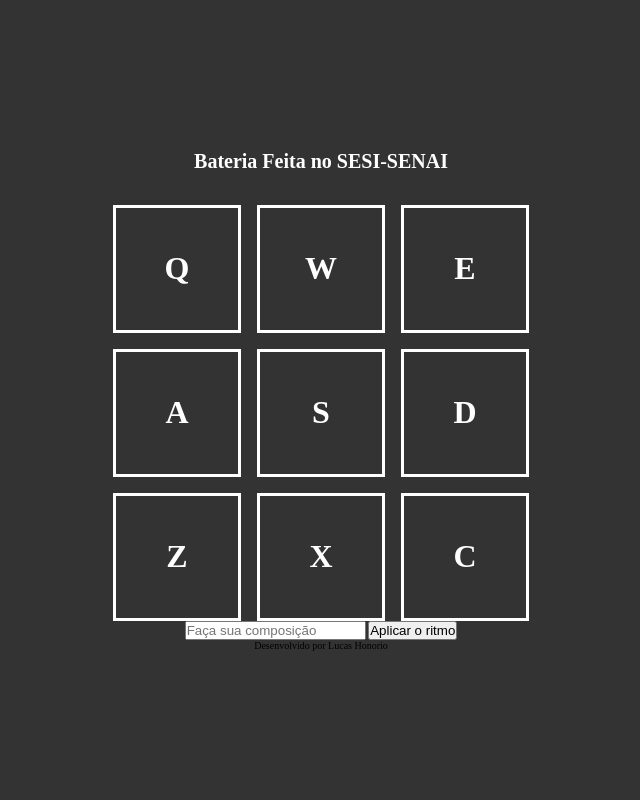
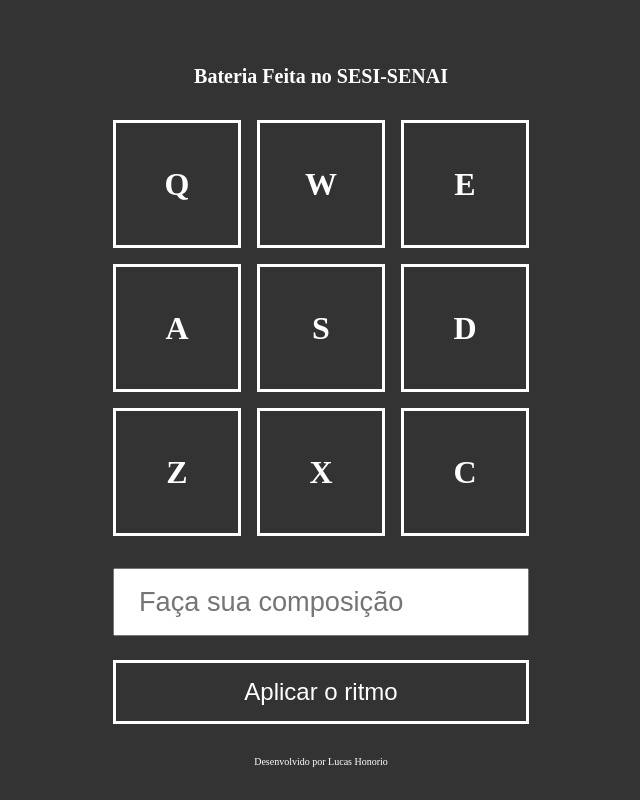
Before and after one commit to lucashon/Projeto-Bateria, a plain HTML site: page index.html in a window 1280 px wide. Shown: the whole page, without its empty margins (319-959 px from the left). Drawn offline with Linux system fonts and the light colour scheme.

Commit message:
PROJETO BATERIA FINALIZADO

```diff
--- a/css/style.css
+++ b/css/style.css
@@ -26,6 +26,7 @@ body{
 /* TITULO DA BATERIA */
 h1{
     color: var(--title-color);
+    margin-top: 2rem;
     margin-bottom: 2rem;
 }
 /* CAIXA PRINCIPAL - keys */
@@ -51,3 +52,45 @@ h1{
  font-weight: bold;
  color: white;
 }
+
+/* EFEITO JAVASCRIPT == FAZER DEPOIS */
+
+.key.active{
+    /* FAZER DEPIOS */
+}
+
+/* CAIXA COMPOSIÇÃO - COMPOSER */
+.composer{
+    width: 26rem;
+    margin-top: 2rem;
+}
+.composer #input{
+    width: 100%;
+    outline: none;
+    font-size: 1.7rem;
+    padding: 1rem 1.5rem;
+
+}
+
+/* BOTÃO  DE ENVIAR COMPOSIÇÕES */
+.composer button{
+   width: 100%;
+   height: 4rem;
+   background: none;
+   border: 0.2rem solid var(--title-color);
+   color: white;
+   font-size: 1.5rem;
+   margin-top: 1.5rem;
+   cursor: pointer;
+}
+
+/* EFEITO NO BOTÃO - BUTTON */
+.composer button:hover{
+    background-color: rgba(0, 0, 0, 0.2);
+}
+
+/* RODAPÉ - FOOTER */
+footer{
+    margin-top: 2rem;
+    color: var(--title-color)
+}
```
